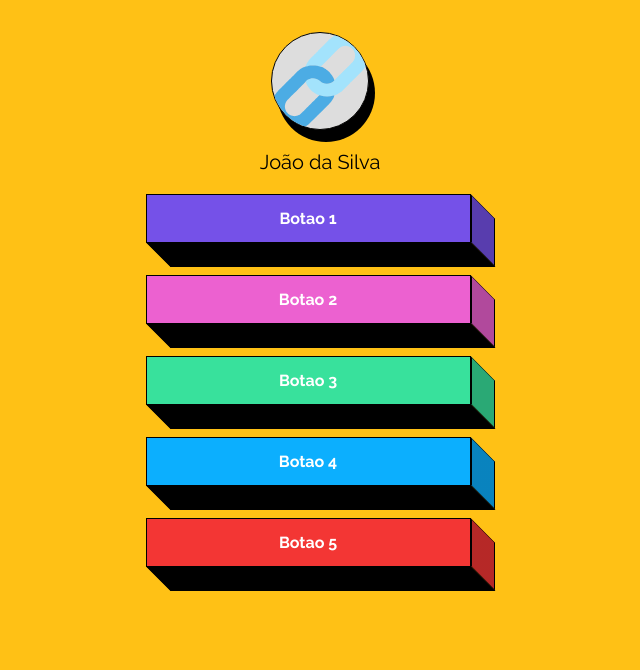
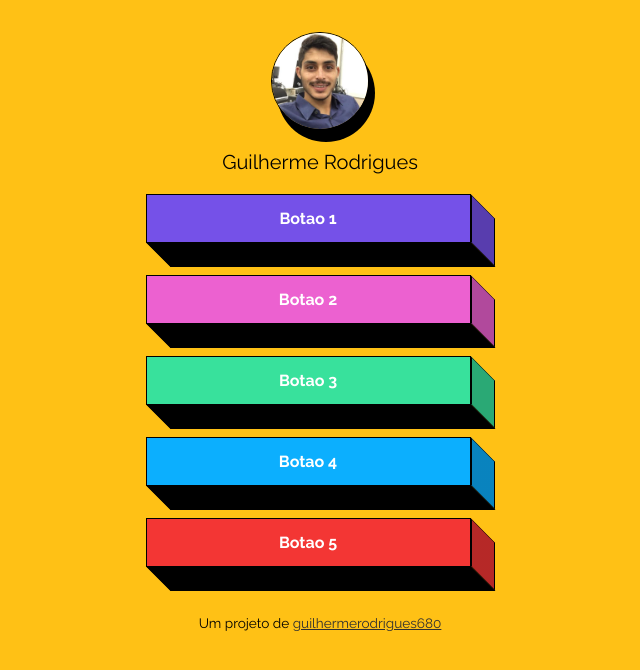
Before and after one commit to guilhermerodrigues680/my-bio-links, a React (Vite) app: page / in a window 1280 px wide. Shown: the top 670 px of the page, without its empty margins (320-960 px from the left). Built offline with nearby package versions, Linux system fonts and the light colour scheme.

Commit message:
personaliza o projeto com dados pessoais

```diff
--- a/src/App.jsx
+++ b/src/App.jsx
@@ -1,5 +1,5 @@
 import { useState } from "react";
-import logo from "./assets/images/logo.svg";
+import avatar from "./assets/images/avatar.jpeg";
 import styles from "./App.module.css";
 import { Button3d } from "./components";
 
@@ -8,10 +8,14 @@ function App() {
 
   return (
     <div className={styles["app"]}>
-      <header className={styles["app-header"]}>
-        <img src={logo} className={styles["app-logo"]} alt="logo" />
+      <header>
+        <img
+          src={avatar}
+          className={styles["app-logo"]}
+          alt="avatar de Guilherme Rodrigues"
+        />
 
-        <p className={styles["app-header__name"]}>João da Silva</p>
+        <p className={styles["app-header__name"]}>Guilherme Rodrigues</p>
 
         <ul className={styles["app-links"]}>
           <li>
@@ -31,6 +35,13 @@ function App() {
           </li>
         </ul>
       </header>
+
+      <footer>
+        Um projeto de&nbsp;
+        <a href="https://github.com/guilhermerodrigues680">
+          guilhermerodrigues680
+        </a>
+      </footer>
     </div>
   );
 }
--- a/src/App.module.css
+++ b/src/App.module.css
@@ -1,4 +1,8 @@
 .app {
+  background-color: #ffc115;
+  min-height: 100vh;
+  min-height: -webkit-fill-available;
+  min-height: fill-available;
 }
 
 .app-logo {
@@ -11,16 +15,12 @@
   user-select: none;
 }
 
-.app-header {
-  background-color: #ffc115;
-  min-height: 100vh;
-  min-height: -webkit-fill-available;
-  min-height: fill-available;
+.app header {
   display: flex;
   flex-direction: column;
   align-items: center;
   justify-content: center;
-  padding: 2rem 0 5rem 0;
+  padding: 2rem 0 2rem 0;
 }
 
 .app-header__name {
@@ -37,3 +37,17 @@
   flex-direction: column;
   row-gap: 2rem;
 }
+
+.app footer {
+  padding: 1rem 0;
+  text-align: center;
+  font-size: 0.85rem;
+}
+
+.app footer a {
+  color: #303030;
+}
+
+.app footer a:hover {
+  color: #0d00bf;
+}
```
Also changed, not shown: src/assets/images/avatar.jpeg (added).
